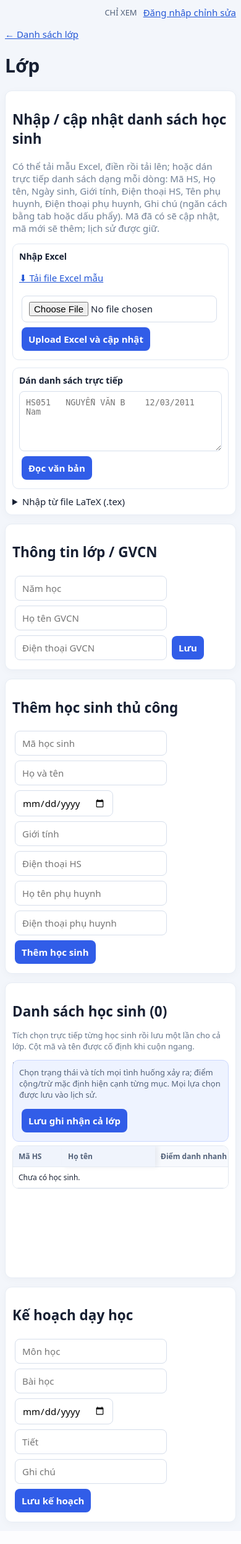
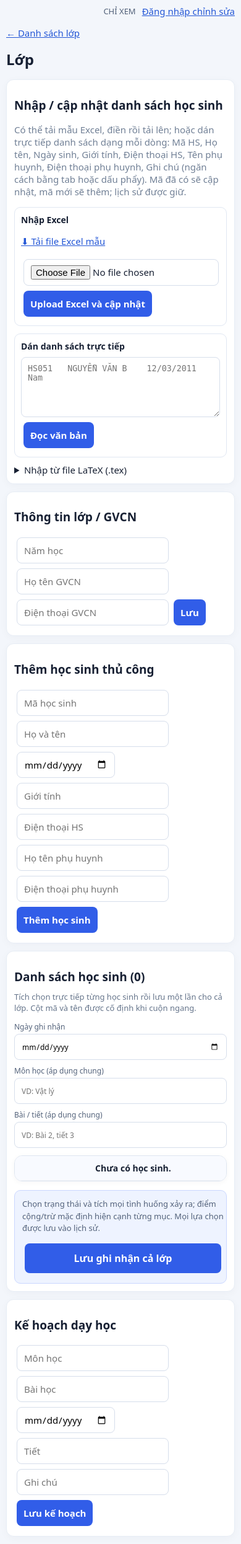
Before and after one commit to pythonminh/diemdanhlophoc, a Flask app: template templates/class.html in a window 390 px wide. Shown: the whole page at 62% size. Before the commit the page ends 2461 px from the top, so only its background shows below. Run offline with Flask 3, Linux system fonts and the light colour scheme; the template is opened without the code that fills it, so the values that code supplies are empty.

Commit message:
Add files via upload

```diff
--- a/templates/class.html
+++ b/templates/class.html
@@ -32,7 +32,36 @@ tr.att-late td{background:#fff8e8!important}
 .detail-box{background:white;border:1px solid #e0e7f2;border-radius:10px;padding:12px;min-width:0}
 .detail-box h4{margin:0 0 8px;font-size:14px}.history-item{padding:7px 0;border-bottom:1px dashed #e0e6ef;overflow-wrap:anywhere}
 .history-item:last-child{border:0}.muted{color:#718096}.points{font-weight:800;padding:4px 8px;border-radius:7px;white-space:nowrap}
-@media(max-width:700px){body{margin:10px auto;padding:0 8px}section{padding:11px;border-radius:11px}.table-wrap{max-height:72vh}th,td{padding:8px 9px;font-size:12px}.detail-grid{grid-template-columns:1fr}.detail-box{padding:10px}th:nth-child(2),td:nth-child(2){left:80px;min-width:150px}}
+@media(max-width:700px){
+  body{margin:0 auto;padding:0 10px;font-size:15px}
+  section{padding:12px;border-radius:12px;margin:12px 0}
+  h1{font-size:24px} h2{font-size:19px}
+  input,select,button,textarea{max-width:100%;min-height:42px}
+  .upload-grid{grid-template-columns:1fr}
+  .quick-head{display:grid;grid-template-columns:1fr;gap:9px}
+  .quick-head label,.quick-head input{width:100%;min-width:0}
+  .table-wrap{overflow:visible;border:0;max-height:none}
+  table,tbody{display:block;width:100%;min-width:0}
+  thead{display:none}
+  tbody tr:not(.detail-row){display:grid;grid-template-columns:1fr;gap:0;margin:0 0 14px;border:1px solid #dfe6f1;border-radius:13px;overflow:hidden;background:#fff;box-shadow:0 2px 9px #1720330a}
+  tbody tr:not(.detail-row) td{display:grid;grid-template-columns:minmax(94px,34%) minmax(0,1fr);gap:10px;align-items:start;min-width:0!important;max-width:none!important;width:100%;padding:10px 12px;border-bottom:1px solid #edf0f5;position:static!important;left:auto!important;box-shadow:none!important;font-size:14px;overflow-wrap:anywhere}
+  tbody tr:not(.detail-row) td:before{content:attr(data-label);font-size:12px;font-weight:750;color:#61708a;line-height:1.45}
+  tbody tr:not(.detail-row) td:nth-child(1){background:#f8faff;font-weight:750}
+  tbody tr:not(.detail-row) td:nth-child(2){background:#f8faff}
+  .student-name{font-size:16px;max-width:100%;overflow-wrap:anywhere;text-align:left}
+  .quick-controls{min-width:0;width:100%}
+  .quick-controls select,.quick-controls input{width:100%;max-width:none;font-size:14px;min-height:42px}
+  .event-checks{grid-template-columns:1fr;min-width:0;width:100%}
+  .event-check{white-space:normal;min-height:38px}
+  .quick-note{max-width:100%!important}
+  .detail-row{display:block;margin:-8px 0 14px}
+  .detail-row td{display:block!important;width:100%;padding:10px!important;position:static!important}
+  .detail-grid{grid-template-columns:1fr}
+  .detail-box{padding:10px}
+  .savebar{position:static;display:flex;flex-direction:column;align-items:stretch;gap:10px;margin-top:12px;padding:12px}
+  .savebar button{width:100%;min-height:48px;font-size:16px}
+  .savebar span{font-size:13px;line-height:1.5}
+}
 </style><body><div style="display:flex;justify-content:flex-end;gap:10px;align-items:center;flex-wrap:wrap;margin:8px 0 14px"><span style="font-size:13px;color:#53627a">{{ "ĐANG SỬA" if session.get("can_edit") else "CHỈ XEM" }}</span>{% if session.get("can_edit") %}<a href="/change-password">Đổi mật khẩu</a><form method="post" action="/logout" style="margin:0"><button style="padding:7px 12px">Thoát sửa</button></form>{% else %}<a href="/login">Đăng nhập chỉnh sửa</a>{% endif %}</div><p><a href="/">← Danh sách lớp</a></p><h1>Lớp {{cl.name}}</h1>{% for m in get_flashed_messages() %}<p>{{m}}</p>{% endfor %}<section><h2>Nhập / cập nhật danh sách học sinh</h2>
 <p class="muted">Có thể tải mẫu Excel, điền rồi tải lên; hoặc dán trực tiếp danh sách dạng mỗi dòng: Mã HS, Họ tên, Ngày sinh, Giới tính, Điện thoại HS, Tên phụ huynh, Điện thoại phụ huynh, Ghi chú (ngăn cách bằng tab hoặc dấu phẩy). Mã đã có sẽ cập nhật, mã mới sẽ thêm; lịch sử được giữ.</p>
 <div class="upload-grid">
```
